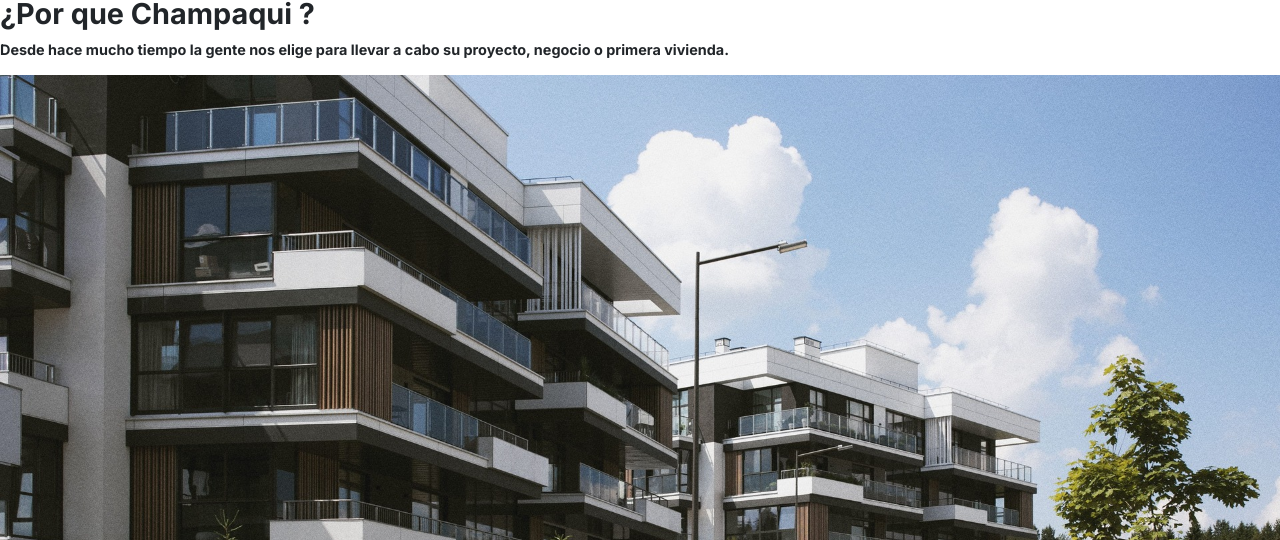
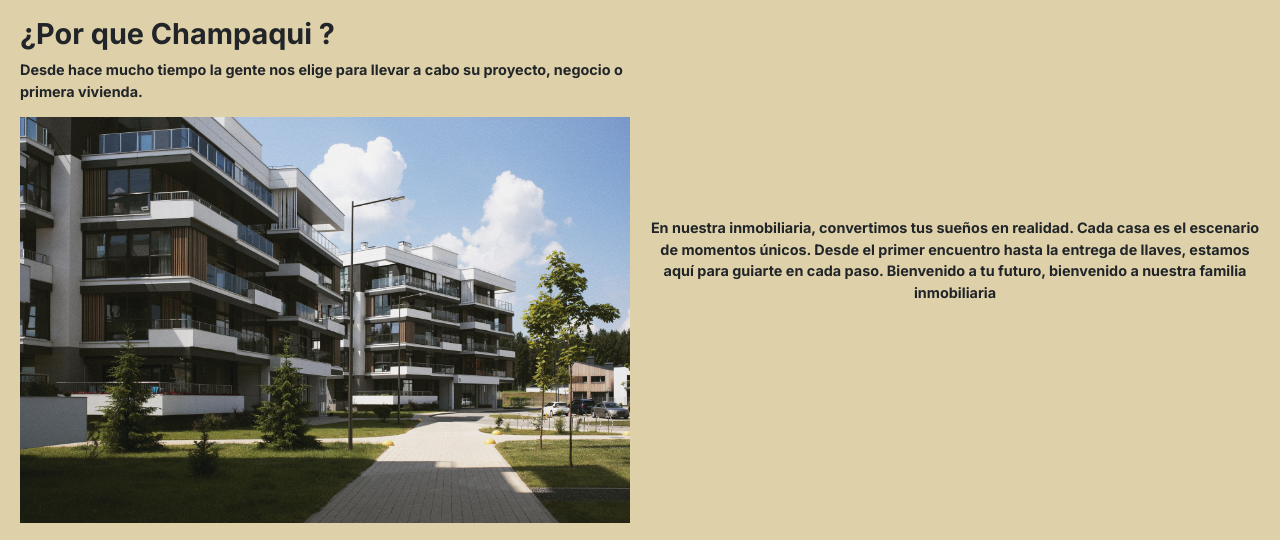
Before and after one commit to mati-gaston/proyecto-inmobi, a plain HTML site: page index.html in a window 1280 px wide. Shown: the part 53-593 px from the top of the page. Drawn offline with nearby package versions, Linux system fonts and the light colour scheme.

Commit message:
trabajamos en el index modificando el parrafo, color de fondo y posicionamiento

```diff
--- a/css/styles.css
+++ b/css/styles.css
@@ -36,12 +36,12 @@ header {
 
 
 .main-index {
-    .main-index {
+
         display: grid;
         grid-template-columns: repeat(auto-fit, minmax(300px, 1fr));
         gap: 20px;
         padding: 20px;
-        background-color: #FAEDCD;
+        background-color:rgb(222, 209, 169);
         align-items: center;
     }
 
@@ -68,7 +68,7 @@ header {
     }
 
 
-}
+
 
 footer {
     display: flex;
--- a/index.html
+++ b/index.html
@@ -52,9 +52,7 @@
 
         <section class="testimonial">
             <div class="testimonial-content">
-                <p class="par">Lorem ipsum dolor sit amet consectetur adipisicing elit. Magni, cumque quae itaque est
-                    consectetur quaerat sequi quas earum labore ipsam provident quibusdam reiciendis officia modi.
-                    Ducimus amet mollitia incidunt natus?</p>
+                <p class="par">En nuestra inmobiliaria, convertimos tus sueños en realidad. Cada casa es el escenario de momentos únicos. Desde el primer encuentro hasta la entrega de llaves, estamos aquí para guiarte en cada paso. Bienvenido a tu futuro, bienvenido a nuestra familia inmobiliaria</p>
             </div>
         </section>
     </main>
```
